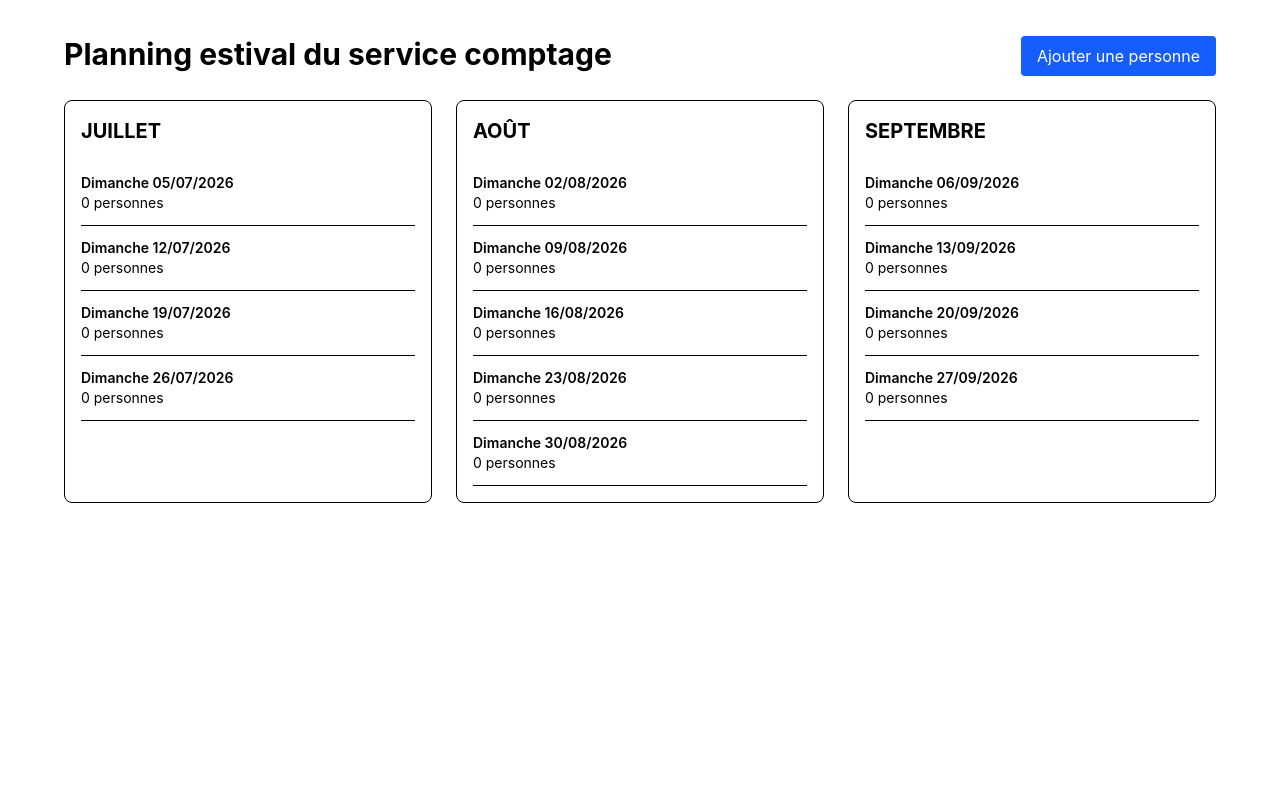
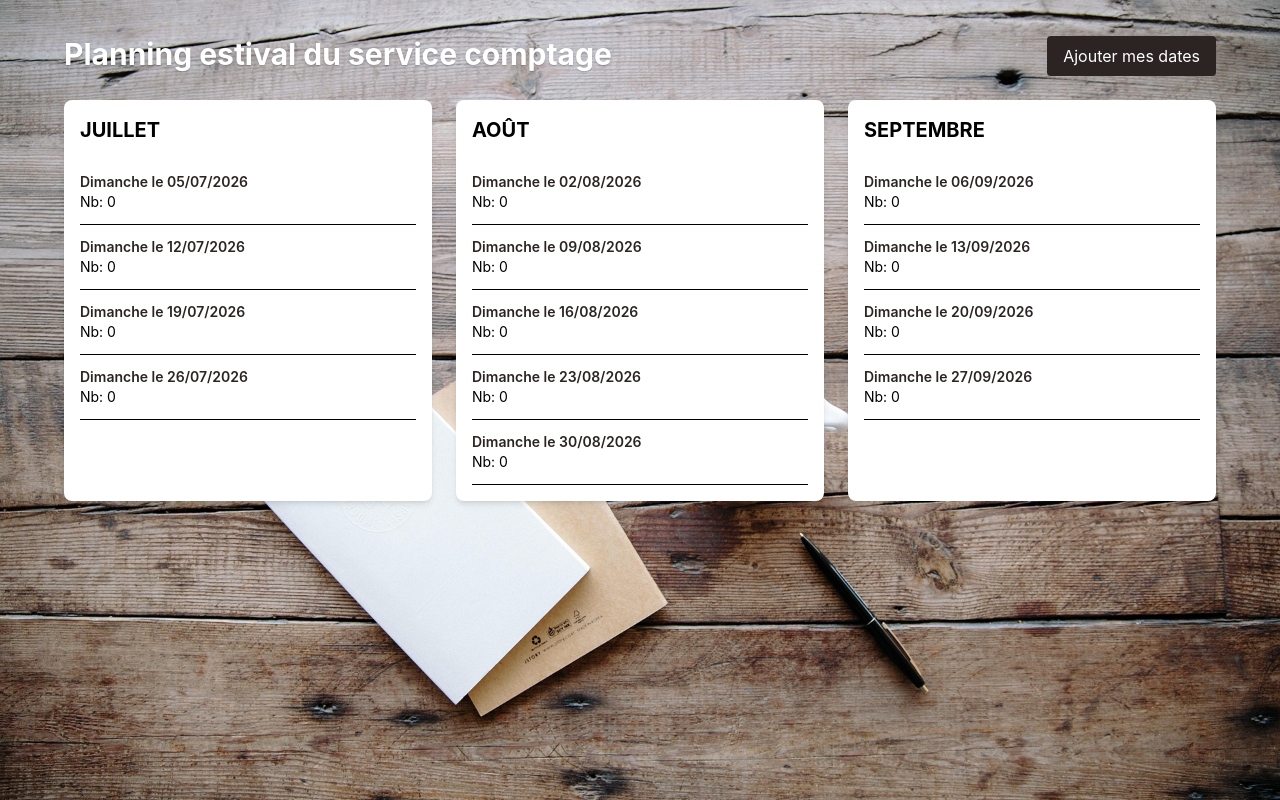
Before and after one commit to rueduweb/counting-planning, an Angular app: page /planning in a window 1280 px wide. Built offline with nearby package versions, Linux system fonts and the light colour scheme.

Commit message:
design improved on planning

```diff
--- a/src/app/feature-planning/planning-form/planning-form.component.html
+++ b/src/app/feature-planning/planning-form/planning-form.component.html
@@ -15,9 +15,9 @@
         formControlName="name"
         class="border rounded w-full p-2"
       >
-        <option value="" selected>Sélectionner</option>
+        <option selected>Sélectionner</option>
         @for(person of personNames(); track person){
-          <option value="person">{{person}}</option>
+          <option [value]="person">{{person}}</option>
         }
       </select>
 
--- a/src/app/feature-planning/planning-form/planning-form.component.ts
+++ b/src/app/feature-planning/planning-form/planning-form.component.ts
@@ -86,7 +86,11 @@ export class PlanningFormComponent {
       this.form.markAllAsTouched();
       return;
     }
-     this.personService.create({
+
+    console.log('Name: ', this.form.controls.name.value);
+    console.log('Dates: ', this.selectedDates().values());
+
+    this.personService.create({
       name: this.form.controls.name.value,
       dates: this.selectedDates()
     });
--- a/src/app/feature-planning/planning/planning.component.html
+++ b/src/app/feature-planning/planning/planning.component.html
@@ -2,15 +2,15 @@
 
   <div class="flex justify-between mb-6">
 
-    <h1 class="text-3xl font-bold">
+    <h1 class="text-white text-shadow-md text-3xl font-bold">
       Planning estival du service comptage
     </h1>
 
     <button
       (click)="openModal()"
-      class="bg-blue-600 text-white px-4 py-2 rounded"
+      class="bg-taupe-800 text-white px-4 py-2 rounded"
     >
-      Ajouter une personne
+      Ajouter mes dates
     </button>
 
   </div>
@@ -19,7 +19,7 @@
 
     @for(month of months(); track month.label){
 
-      <div class="border rounded-lg p-4">
+      <div class="bg-white shadow-md rounded-lg p-4">
 
         <h2 class="text-xl font-bold mb-4 uppercase">
           {{ month.label }}
@@ -29,8 +29,8 @@
 
           <div class="text-sm border-b py-3">
 
-            <div class="font-semibold">
-              Dimanche {{ day | date:'dd/MM/yyyy' }}
+            <div class="text-taupe-800 font-semibold">
+              Dimanche le {{ day | date:'dd/MM/yyyy' }}
             </div>
 
             @let people = getPeopleForDate(day);
@@ -39,7 +39,7 @@
               [class.text-red-600]="people.length < 4"
               class="font-small"
             >
-              {{ people.length }} personnes
+              Nb: {{ people.length }}
             </div>
 
             <ul>
@@ -55,13 +55,9 @@
             </ul>
 
           </div>
-
         }
-
       </div>
-
     }
-
   </div>
 
 </div>
--- a/src/styles.scss
+++ b/src/styles.scss
@@ -1,2 +1,11 @@
 /* You can add global styles to this file, and also import other style files */
 @use 'tailwindcss';
+
+body {
+  height: 100vh;
+  background-image: url("../public/assets/images/wood-desk.jpg");
+  background-repeat: no-repeat;
+  background-position: center center;
+  background-size: cover;
+  background-attachment: fixed;
+}
```
Also changed, not shown: public/assets/images/counting-office.jpg (added), public/assets/images/wood-desk.jpg (added).
